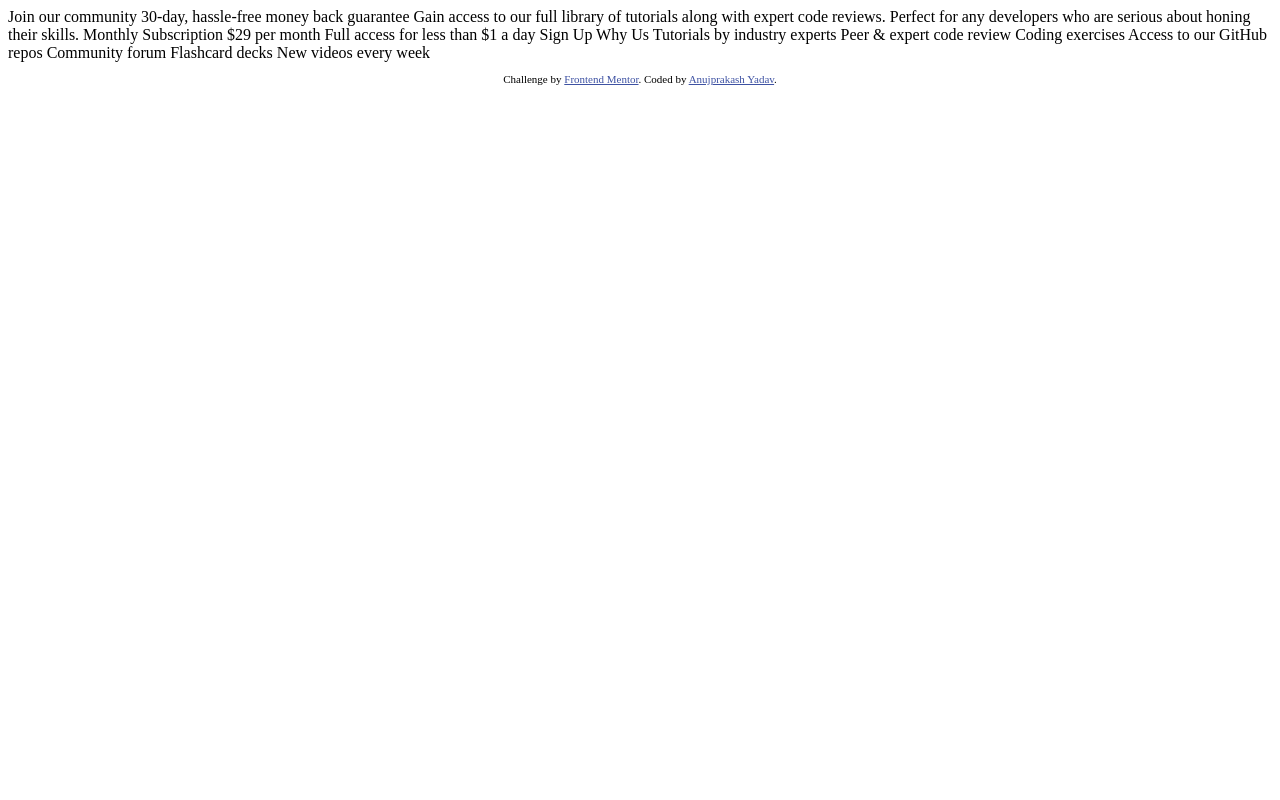
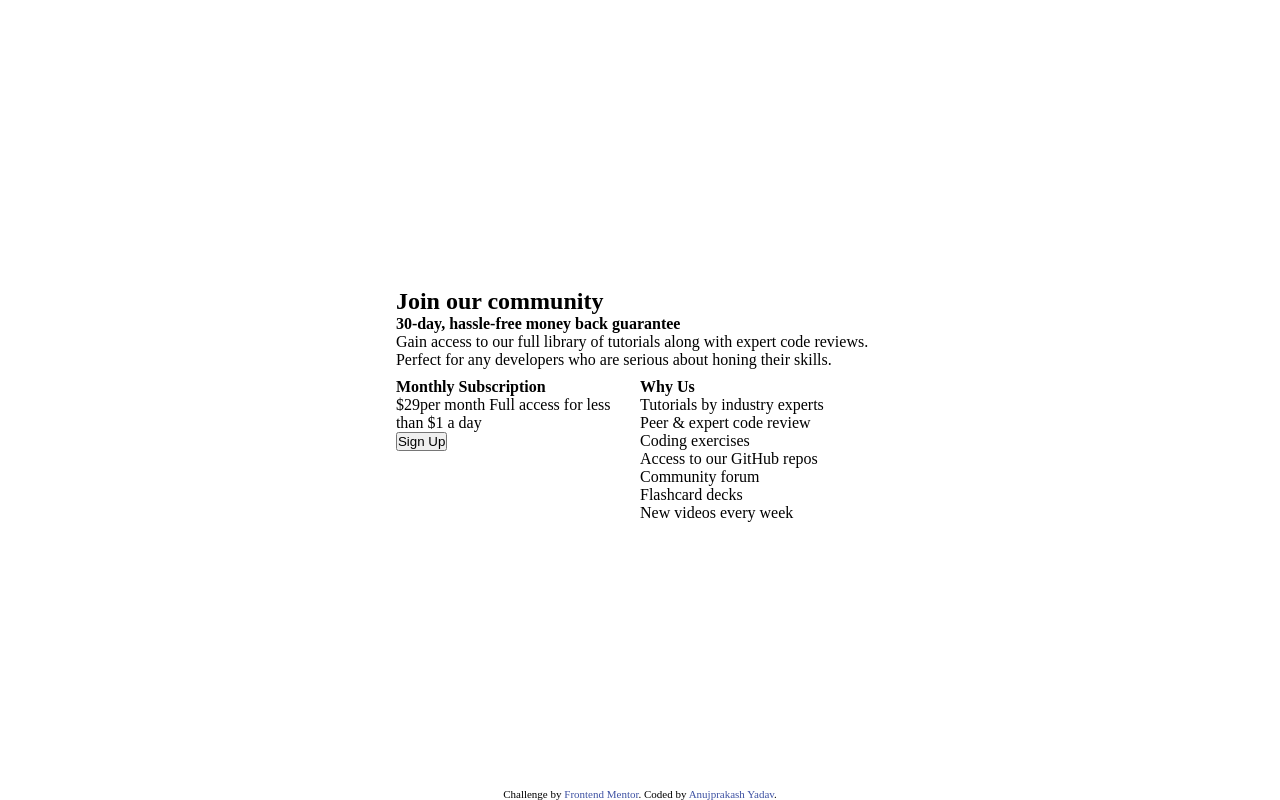
Before and after one commit to ajishere07/single-price-grid-component-master, a plain HTML site: page index.html in a window 1280 px wide. Drawn offline with Linux system fonts and the light colour scheme.

Commit message:
structure done pretty much

```diff
--- a/index.html
+++ b/index.html
@@ -16,6 +16,32 @@
 
     <!-- Feel free to remove these styles or customise in your own stylesheet 👍 -->
     <style>
+      * {
+        margin: 0;
+        padding: 0;
+        box-sizing: border-box;
+        text-decoration: none;
+        list-style: none;
+      }
+      body {
+        display: grid;
+        place-items: center;
+        min-height: 100vh;
+      }
+      main {
+        max-width: 900px;
+        display: grid;
+        grid-template-columns: 50% 50%;
+        grid-template-rows: 40% 60%;
+      }
+      .introduction {
+        grid-column-start: 1;
+        grid-column-end: 3;
+      }
+      footer {
+        position: absolute;
+        bottom: 0;
+      }
       .attribution {
         font-size: 11px;
         text-align: center;
@@ -26,13 +52,37 @@
     </style>
   </head>
   <body>
-    Join our community 30-day, hassle-free money back guarantee Gain access to
-    our full library of tutorials along with expert code reviews. Perfect for
-    any developers who are serious about honing their skills. Monthly
-    Subscription &dollar;29 per month Full access for less than &dollar;1 a day
-    Sign Up Why Us Tutorials by industry experts Peer &amp; expert code review
-    Coding exercises Access to our GitHub repos Community forum Flashcard decks
-    New videos every week
+    <main>
+      <section class="introduction">
+        <h1>Join our community</h1>
+        <h4>30-day, hassle-free money back guarantee</h4>
+        <p>
+          Gain access to our full library of tutorials along with expert code
+          reviews. <br />Perfect for any developers who are serious about honing
+          their skills.
+        </p>
+      </section>
+      <section class="subscribtion_container">
+        <h4>Monthly Subscription</h4>
+        <p>
+          <span>&dollar;29</span>per month Full access for less than &dollar;1 a
+          day
+        </p>
+        <button>Sign Up</button>
+      </section>
+      <section class="why_us_container">
+        <h4>Why Us</h4>
+        <ul>
+          <li>Tutorials by industry experts</li>
+          <li>Peer &amp; expert code review</li>
+          <li>Coding exercises</li>
+          <li>Access to our GitHub repos</li>
+          <li>Community forum</li>
+          <li>Flashcard decks</li>
+          <li>New videos every week</li>
+        </ul>
+      </section>
+    </main>
 
     <footer>
       <p class="attribution">
```
